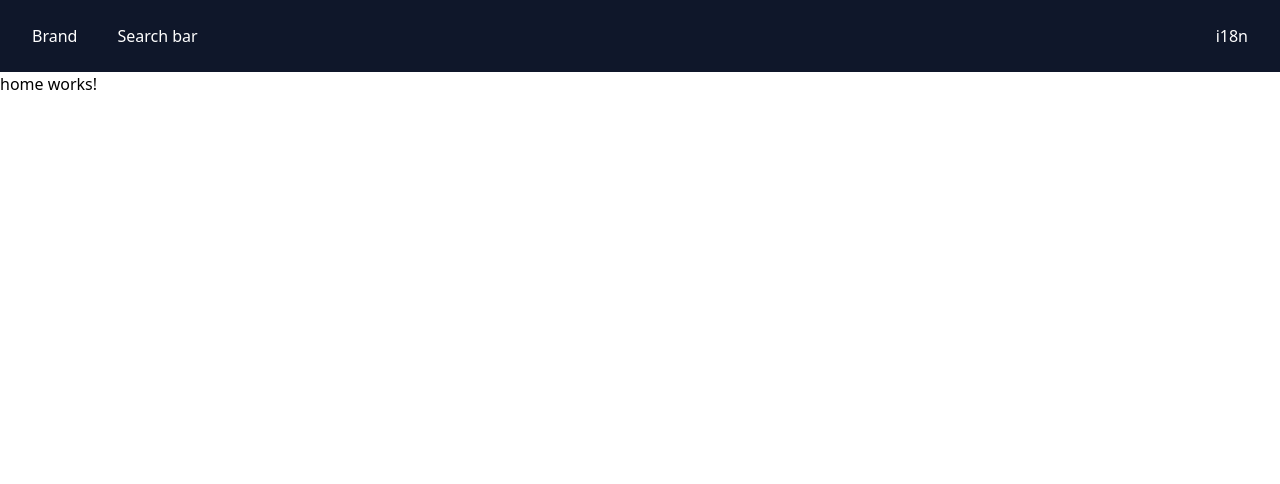
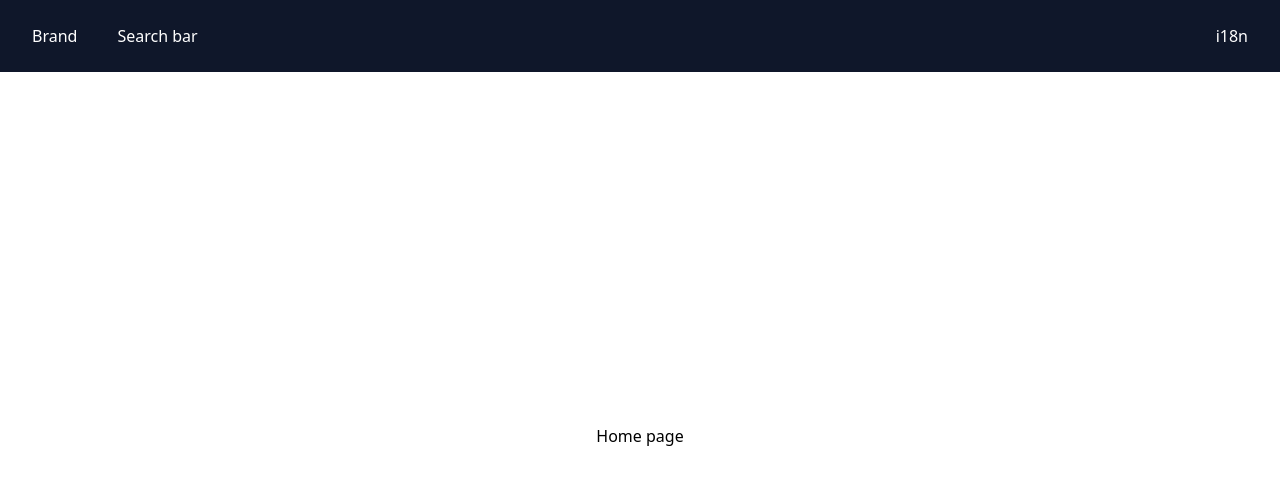
Before and after one commit to E-jarod/movie-app, an Angular app: page /home in a window 1280 px wide. Shown: the top 484 px of the page. Built offline with nearby package versions, Linux system fonts and the light colour scheme.

Commit message:
styled correctly "routed" components layout

```diff
--- a/angular.json
+++ b/angular.json
@@ -9,7 +9,7 @@
         "@schematics/angular:component": {
           "style": "scss",
           "changeDetection": "OnPush",
-          "inlineStyle": true,
+          "inlineStyle": false,
           "inlineTemplate": false
         }
       },
--- a/src/app/app.component.html
+++ b/src/app/app.component.html
@@ -1,6 +1,6 @@
 <div class="min-h-screen flex flex-col">
   <imdb-the-header></imdb-the-header>
-  <main class="flex flex-col grow">
+  <main class="flex flex-col grow justify-items-stretch">
     <router-outlet></router-outlet>
   </main>
   <!-- <footer class="flex shrink bg-slate-100 p-4 justify-center">
--- /dev/null
+++ b/src/app/app.component.scss
@@ -0,0 +1,4 @@
+// allow to style easily (width, height) in each plugged component
+::ng-deep main > router-outlet + * {
+  @apply grow flex flex-col;
+}
--- a/src/app/app.component.ts
+++ b/src/app/app.component.ts
@@ -3,7 +3,7 @@ import { ChangeDetectionStrategy, Component } from '@angular/core';
 @Component({
   selector: 'imdb-root',
   templateUrl: './app.component.html',
-  styles: [],
+  styleUrls: ['./app.component.scss'],
   changeDetection: ChangeDetectionStrategy.OnPush,
 })
 export class AppComponent {
--- a/src/app/error/error.component.html
+++ b/src/app/error/error.component.html
@@ -1 +1,3 @@
-<p>error works!</p>
+<div class="grow flex justify-center items-center">
+  <p>error works!</p>
+</div>
--- a/src/app/error/error.component.ts
+++ b/src/app/error/error.component.ts
@@ -3,7 +3,7 @@ import { ChangeDetectionStrategy, Component, OnInit } from '@angular/core';
 @Component({
   selector: 'imdb-error',
   templateUrl: './error.component.html',
-  styles: [],
+  styleUrls: ['./error.component.scss'],
   changeDetection: ChangeDetectionStrategy.OnPush,
 })
 export class ErrorComponent implements OnInit {
--- a/src/app/home/home.component.html
+++ b/src/app/home/home.component.html
@@ -1 +1,3 @@
-<p class="">home works!</p>
+<div class="flex grow justify-center items-center">
+  <p>Home page</p>
+</div>
--- a/src/app/home/home.component.ts
+++ b/src/app/home/home.component.ts
@@ -1,14 +1,9 @@
-import {
-  ChangeDetectionStrategy,
-  Component,
-  OnInit,
-  ViewEncapsulation,
-} from '@angular/core';
+import { ChangeDetectionStrategy, Component, OnInit } from '@angular/core';
 
 @Component({
   selector: 'imdb-home',
   templateUrl: './home.component.html',
-  styles: [],
+  styleUrls: ['./home.component.scss'],
   changeDetection: ChangeDetectionStrategy.OnPush,
 })
 export class HomeComponent implements OnInit {
```
Also changed, not shown: src/app/error/error.component.scss (added), src/app/home/home.component.scss (added).
